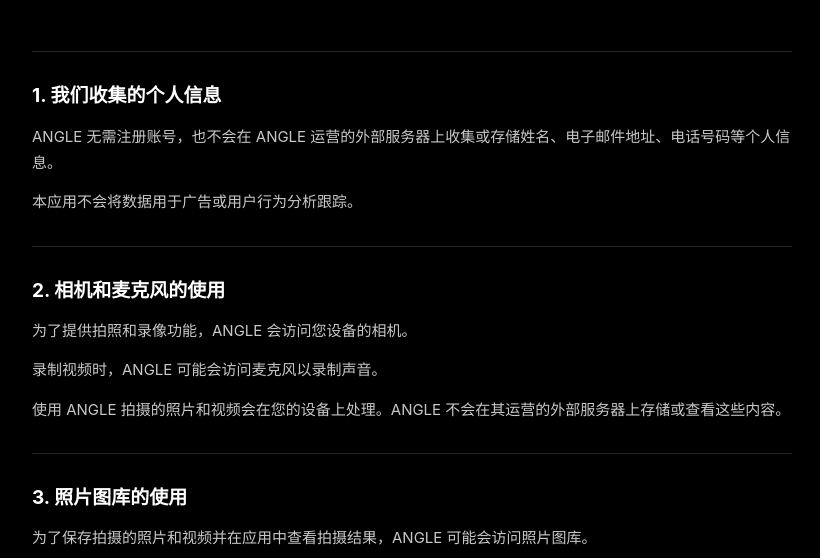
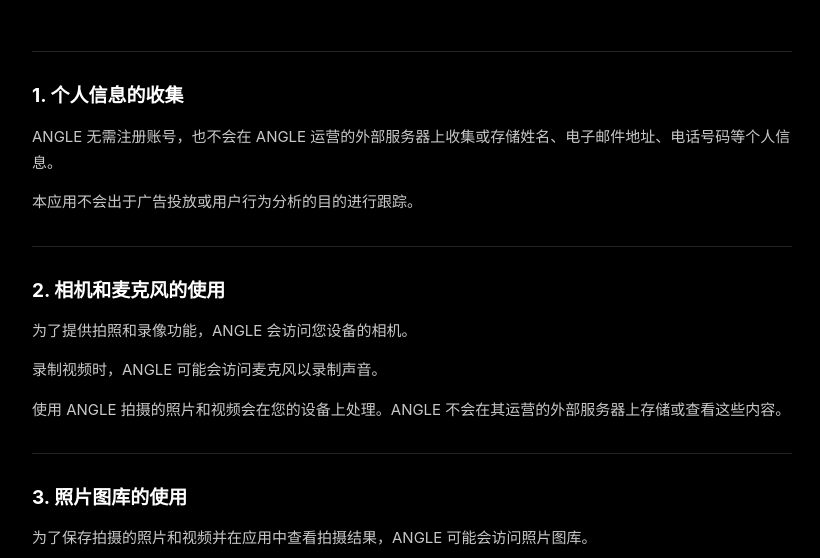
Before and after one commit to himokmani-art/angle-privacy, a plain HTML site: page privacy-zh-Hans.html in a window 1280 px wide. Shown: the part 242-800 px from the top of the page, without its empty margins (228-1048 px from the left). Drawn offline with Linux system fonts and the light colour scheme.

Commit message:
Refine Japanese and Chinese privacy wording

```diff
--- a/privacy-zh-Hans.html
+++ b/privacy-zh-Hans.html
@@ -82,9 +82,9 @@
     <p class="intro">ANGLE（以下简称“本应用”）尊重您的隐私，仅使用提供应用功能所必需的信息和权限。</p>
 
     <section>
-      <h2>1. 我们收集的个人信息</h2>
+      <h2>1. 个人信息的收集</h2>
       <p>ANGLE 无需注册账号，也不会在 ANGLE 运营的外部服务器上收集或存储姓名、电子邮件地址、电话号码等个人信息。</p>
-      <p>本应用不会将数据用于广告或用户行为分析跟踪。</p>
+      <p>本应用不会出于广告投放或用户行为分析的目的进行跟踪。</p>
     </section>
 
     <section>
```
Also changed, not shown: privacy-ja.html (+1 -1 lines).
